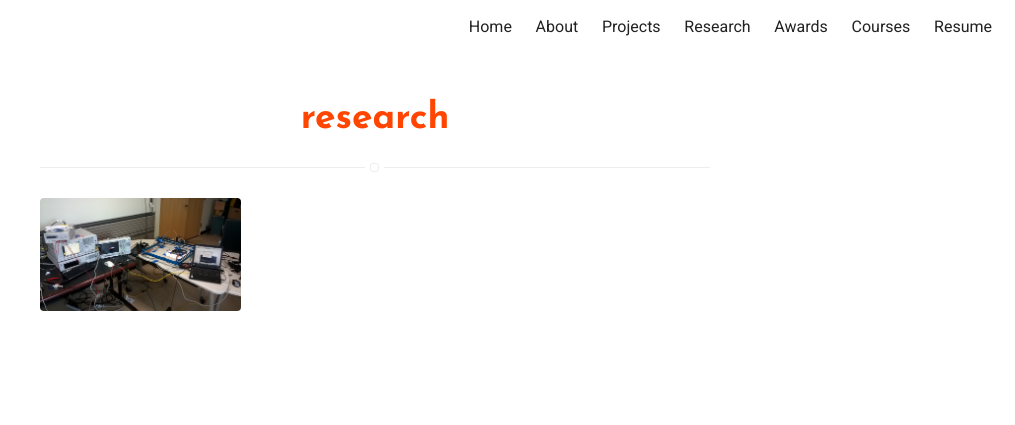
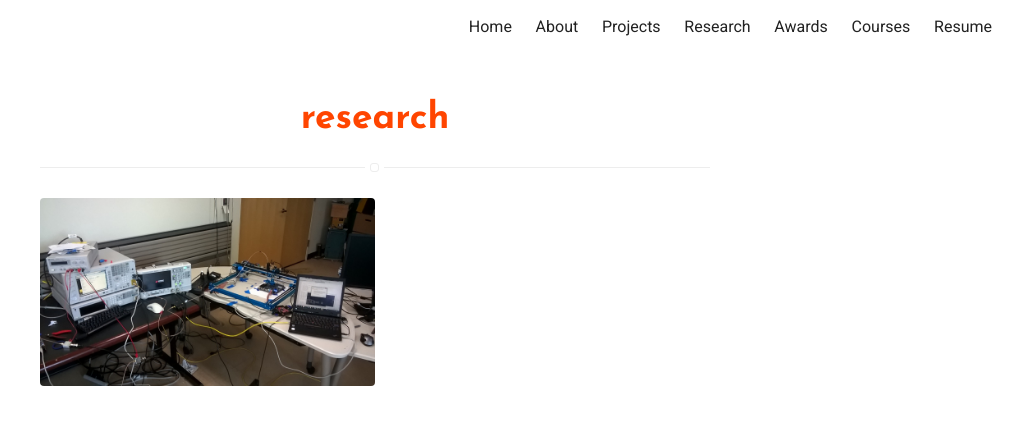
Before and after one commit to azraismail/azraismail.github.io, a Jekyll site: the page built from research.html, in a window 1280 px wide. Shown: the top 425 px of the page, without its empty margins (265-1280 px from the left). Built offline with Jekyll 4.4.1, drawn with Linux system fonts in a browser that asks for light colours.

Commit message:
Update home-blog-projects.sass

```diff
--- a/_sass/pages/home-blog-projects.sass
+++ b/_sass/pages/home-blog-projects.sass
@@ -35,12 +35,12 @@
 .projects > .list
     > .item
         display: inline
-        width: 30%
+        width: 50%
         margin: 10 auto
 
     > .item > .image
         position: relative
-        width: 30%
+        width: 50%
 
     > .item > .image > .url
         width: 90%
```
